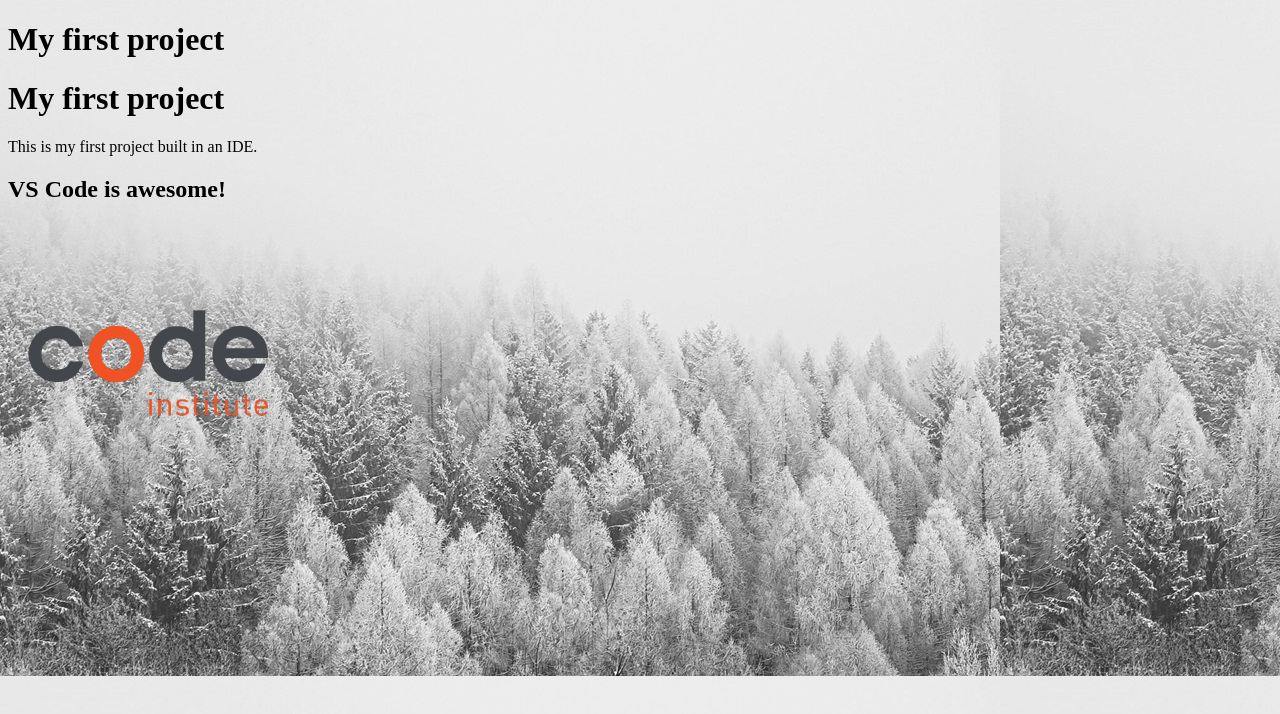
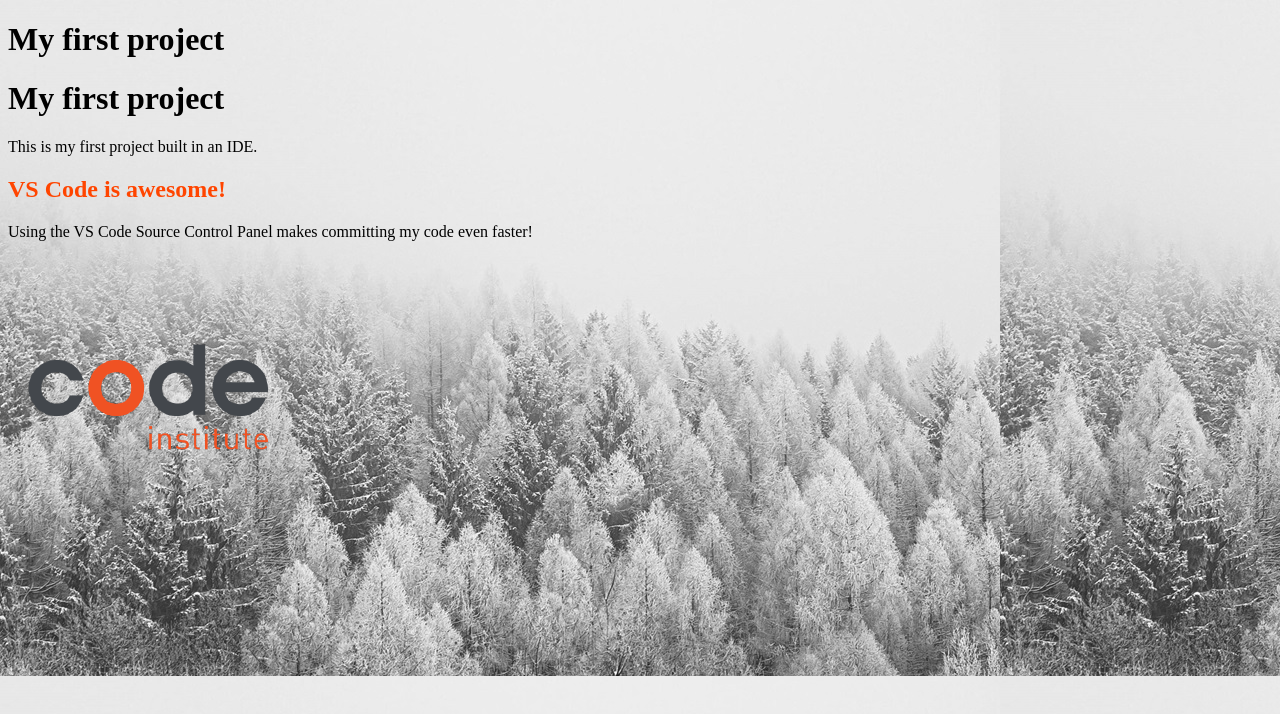
Before and after one commit to Forest-Elogosa/my-first-project, a plain HTML site: page index.html in a window 1280 px wide. Drawn offline with Linux system fonts and the light colour scheme.

Commit message:
Add initial index.html structure

```diff
--- a/assests/css/styles.css
+++ b/assests/css/styles.css
@@ -3,3 +3,11 @@ body {
 background-color: lightgray;
 background-image: url("../images/01-02-02_background-img.jpg")
 }
+
+h2 {
+    color: orangered;
+}
+
+p{
+    font-size: bold;
+}
--- a/index.html
+++ b/index.html
@@ -3,7 +3,7 @@
   <head>
     <meta charset="UTF-8" />
     <meta name="viewport" content="width=device-width, initial-scale=1.0" />
-    <title>Document</title>
+    <title>My first project</title>
     <link rel="stylesheet" href="assests/css/styles.css" />
   </head>
   <body>
@@ -11,6 +11,7 @@
     <h1>My first project</h1>
     <p>This is my first project built in an IDE.</p>
     <h2>VS Code is awesome!</h2>
+    <p class="text-center">Using the VS Code Source Control Panel makes committing my code even faster!</p>
     <img src="assests/images/01-02-02_ci-logo.png" alt="code-institute-logo" />
   </body>
 </html>
```
